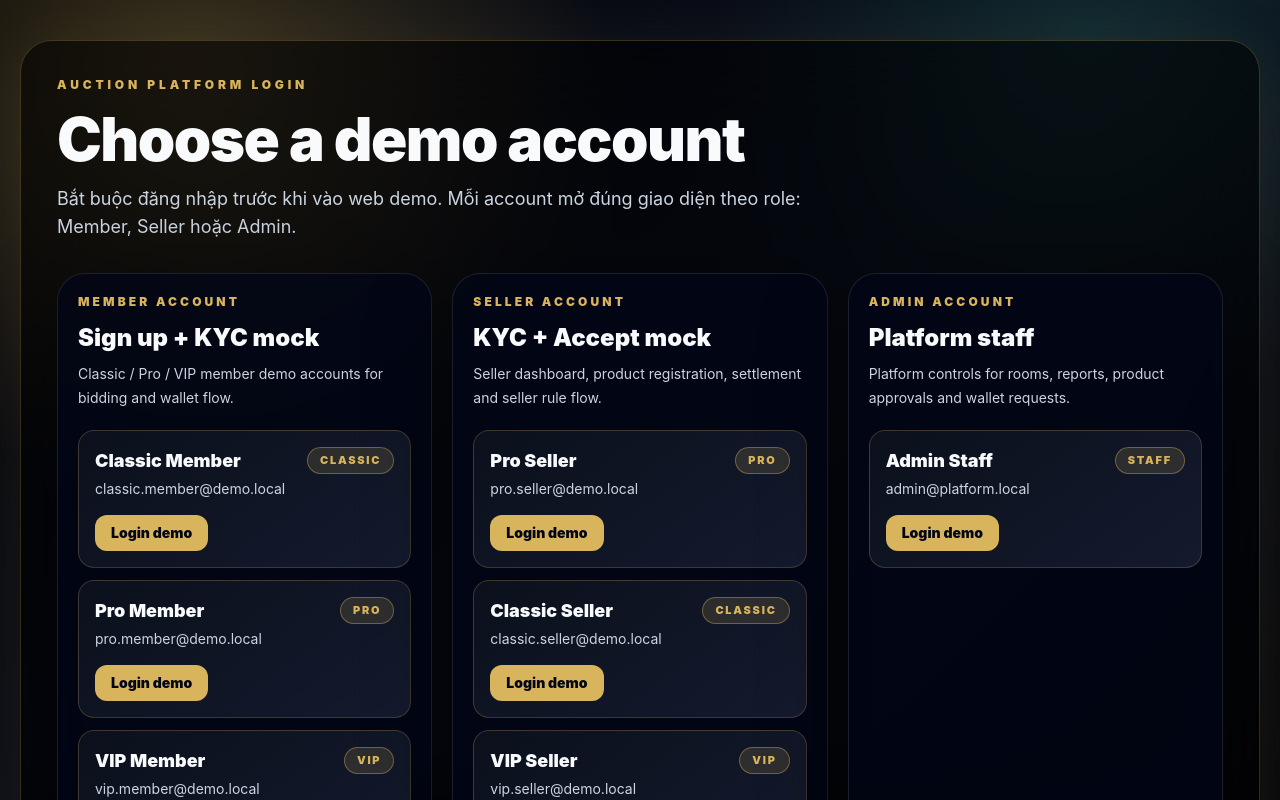
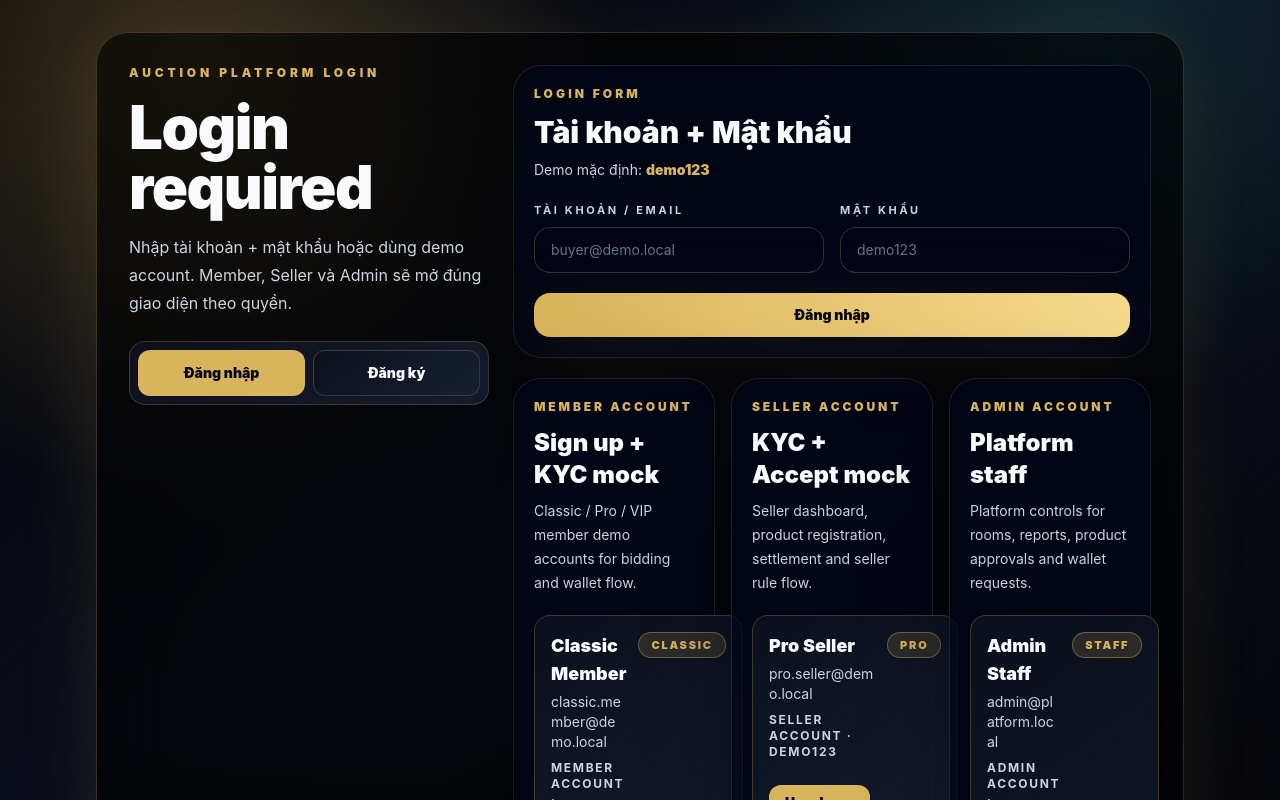
Before and after one commit to leojussleo-tester/auction-credit-platform-demo, a React (Vite) app: page / in a window 1280 px wide. Shown: the top 800 px of the page. Built offline with nearby package versions, Linux system fonts and the light colour scheme.

Commit message:
Add account password login and member seller registration

```diff
--- a/src/components/LoginPage.jsx
+++ b/src/components/LoginPage.jsx
@@ -1,75 +1,199 @@
+import { useMemo, useState } from 'react'
+import { STORAGE_KEY } from '../data/mockData'
+
+const DEMO_PASS = 'demo123'
+
 const groups = [
-  {
-    key: 'buyer',
-    title: 'Member Account',
-    subtitle: 'Sign up + KYC mock',
-    description: 'Classic / Pro / VIP member demo accounts for bidding and wallet flow.',
-  },
-  {
-    key: 'seller',
-    title: 'Seller Account',
-    subtitle: 'KYC + Accept mock',
-    description: 'Seller dashboard, product registration, settlement and seller rule flow.',
-  },
-  {
-    key: 'admin',
-    title: 'Admin Account',
-    subtitle: 'Platform staff',
-    description: 'Platform controls for rooms, reports, product approvals and wallet requests.',
-  },
+  { key: 'buyer', title: 'Member Account', subtitle: 'Sign up + KYC mock', description: 'Classic / Pro / VIP member demo accounts for bidding and wallet flow.' },
+  { key: 'seller', title: 'Seller Account', subtitle: 'KYC + Accept mock', description: 'Seller dashboard, product registration, settlement and seller rule flow.' },
+  { key: 'admin', title: 'Admin Account', subtitle: 'Platform staff', description: 'Platform controls for rooms, reports, product approvals and wallet requests.' },
 ]
+
+const blankRegister = { name: '', email: '', pass: '', confirm: '', role: 'buyer', phone: '', shopName: '', bankInfo: '' }
 
 function tierOf(user) {
   return user.memberLevelOverride || user.sellerTier || (user.role === 'admin' ? 'STAFF' : 'CLASSIC')
 }
 
-export default function LoginPage({ users, onLogin }) {
+function passOf(user) {
+  return user.demoPass || DEMO_PASS
+}
+
+function saveRegisteredAccount(account) {
+  const saved = JSON.parse(localStorage.getItem(STORAGE_KEY) || '{}')
+  const users = Array.isArray(saved.users) ? saved.users : []
+  const nextState = { ...saved, users: [account, ...users.filter((user) => user.id !== account.id)] }
+  localStorage.setItem(STORAGE_KEY, JSON.stringify(nextState))
+}
+
+export default function LoginPage({ users = [], onLogin }) {
+  const [tab, setTab] = useState('login')
+  const [account, setAccount] = useState('')
+  const [pass, setPass] = useState('')
+  const [register, setRegister] = useState(blankRegister)
+  const [error, setError] = useState('')
+  const [notice, setNotice] = useState('')
+  const allUsers = useMemo(() => users || [], [users])
+
+  function clearMessages() {
+    setError('')
+    setNotice('')
+  }
+
+  function fillDemo(user) {
+    setTab('login')
+    setAccount(user.email)
+    setPass(passOf(user))
+    setError('')
+    setNotice(`Đã điền ${user.email}. Bấm Đăng nhập để vào app.`)
+  }
+
+  function submitLogin(event) {
+    event.preventDefault()
+    clearMessages()
+    const normalized = account.trim().toLowerCase()
+    const found = allUsers.find((user) => user.email?.toLowerCase() === normalized || user.username?.toLowerCase() === normalized)
+    if (!found || passOf(found) !== pass) {
+      setError('Sai tài khoản hoặc mật khẩu. Demo password mặc định: demo123')
+      return
+    }
+    onLogin(found.id)
+  }
+
+  function setReg(field, value) {
+    setRegister((prev) => ({ ...prev, [field]: value }))
+  }
+
+  function submitRegister(event) {
+    event.preventDefault()
+    clearMessages()
+    const email = register.email.trim().toLowerCase()
+    if (!register.name.trim() || !email || !register.pass) {
+      setError('Vui lòng nhập đủ họ tên, tài khoản/email và mật khẩu.')
+      return
+    }
+    if (register.pass.length < 6) {
+      setError('Mật khẩu cần tối thiểu 6 ký tự.')
+      return
+    }
+    if (register.pass !== register.confirm) {
+      setError('Mật khẩu xác nhận không khớp.')
+      return
+    }
+    if (allUsers.some((user) => user.email?.toLowerCase() === email || user.username?.toLowerCase() === email)) {
+      setError('Email/tài khoản này đã tồn tại.')
+      return
+    }
+    if (register.role === 'seller' && (!register.shopName.trim() || !register.phone.trim() || !register.bankInfo.trim())) {
+      setError('Seller cần nhập shop name, SĐT và bank info.')
+      return
+    }
+
+    const newUser = {
+      id: `u-custom-${Date.now()}`,
+      role: register.role,
+      name: register.name.trim(),
+      email,
+      username: email,
+      demoPass: register.pass,
+      phone: register.phone.trim(),
+      shopName: register.shopName.trim(),
+      bankInfo: register.bankInfo.trim(),
+      kycStatus: 'Pending',
+      sellerEnabled: false,
+      sellerApprovalStatus: register.role === 'seller' ? 'Pending' : 'Not Seller',
+      sellerTier: register.role === 'seller' ? 'Classic' : undefined,
+      memberLevelOverride: 'Classic',
+      score: 0,
+      winsPaid: 0,
+      totalWonValue: 0,
+      failedPayments: [],
+      seriousFailedPayments: 0,
+      wallet: { available: 0, pending: 0 },
+      winHistory: [],
+      transactions: [],
+    }
+
+    saveRegisteredAccount(newUser)
+    setRegister(blankRegister)
+    setAccount(email)
+    setPass(newUser.demoPass)
+    setTab('login')
+    setNotice('Đăng ký thành công. Trang sẽ tải lại để đồng bộ tài khoản mới, sau đó bấm Đăng nhập.')
+    setTimeout(() => window.location.reload(), 900)
+  }
+
   return (
     <main className="min-h-screen overflow-hidden bg-[#05070b] text-white">
       <div className="pointer-events-none fixed inset-0 bg-[radial-gradient(circle_at_15%_10%,rgba(226,184,90,.24),transparent_32%),radial-gradient(circle_at_85%_5%,rgba(52,211,153,.13),transparent_28%),linear-gradient(135deg,#040507,#0b1020_55%,#06070b)]" />
-      <section className="relative mx-auto flex min-h-screen max-w-7xl items-center px-5 py-10">
-        <div className="w-full rounded-[2rem] border border-auction-gold/25 bg-black/55 p-5 shadow-luxury backdrop-blur-2xl md:p-9">
-          <div className="mb-8 max-w-3xl">
+      <section className="relative mx-auto min-h-screen max-w-6xl px-4 py-8 sm:px-6 lg:px-8">
+        <div className="w-full rounded-[2rem] border border-auction-gold/25 bg-black/60 p-4 shadow-luxury backdrop-blur-2xl sm:p-6 lg:p-8">
+          <div className="grid gap-6 lg:grid-cols-[360px_1fr] lg:items-start">
+            <aside className="lg:sticky lg:top-8">
               <p className="text-xs font-black uppercase tracking-[0.32em] text-auction-gold">Auction Platform Login</p>
-            <h1 className="mt-4 text-4xl font-black tracking-tight text-white md:text-6xl">Choose a demo account</h1>
-            <p className="mt-4 text-base leading-7 text-slate-300 md:text-lg">
-              Bắt buộc đăng nhập trước khi vào web demo. Mỗi account mở đúng giao diện theo role: Member, Seller hoặc Admin.
-            </p>
+              <h1 className="mt-4 text-4xl font-black tracking-tight text-white sm:text-5xl lg:text-6xl">Login required</h1>
+              <p className="mt-4 text-base leading-7 text-slate-300">Nhập tài khoản + mật khẩu hoặc dùng demo account. Member, Seller và Admin sẽ mở đúng giao diện theo quyền.</p>
+              <div className="mt-6 grid grid-cols-2 gap-2 rounded-2xl border border-white/10 bg-white/[0.04] p-2">
+                <button type="button" onClick={() => { setTab('login'); clearMessages() }} className={`rounded-xl px-4 py-3 text-sm font-black transition ${tab === 'login' ? 'bg-auction-gold text-black' : 'text-slate-300 hover:bg-white/10 hover:text-white'}`}>Đăng nhập</button>
+                <button type="button" onClick={() => { setTab('register'); clearMessages() }} className={`rounded-xl px-4 py-3 text-sm font-black transition ${tab === 'register' ? 'bg-auction-gold text-black' : 'text-slate-300 hover:bg-white/10 hover:text-white'}`}>Đăng ký</button>
               </div>
+              {error ? <div className="mt-4 rounded-2xl border border-rose-400/35 bg-rose-500/10 p-4 text-sm font-bold text-rose-100">{error}</div> : null}
+              {notice ? <div className="mt-4 rounded-2xl border border-emerald-300/35 bg-emerald-500/10 p-4 text-sm font-bold text-emerald-100">{notice}</div> : null}
+            </aside>
 
-          <div className="grid gap-5 lg:grid-cols-3">
+            <section className="space-y-5">
+              {tab === 'login' ? (
+                <form onSubmit={submitLogin} className="rounded-[1.75rem] border border-white/10 bg-slate-950/75 p-4 shadow-[0_24px_90px_rgba(0,0,0,.32)] sm:p-5">
+                  <p className="text-xs font-black uppercase tracking-[0.26em] text-auction-gold">Login Form</p>
+                  <h2 className="mt-3 text-3xl font-black text-white">Tài khoản + Mật khẩu</h2>
+                  <p className="mt-2 text-sm leading-6 text-slate-300">Demo mặc định: <span className="font-black text-auction-gold">demo123</span></p>
+                  <div className="mt-5 grid gap-4 md:grid-cols-2">
+                    <label><span className="label">Tài khoản / Email</span><input className="field" value={account} onChange={(event) => setAccount(event.target.value)} placeholder="buyer@demo.local" /></label>
+                    <label><span className="label">Mật khẩu</span><input className="field" type="password" value={pass} onChange={(event) => setPass(event.target.value)} placeholder="demo123" /></label>
+                  </div>
+                  <button className="btn-primary mt-5 w-full" type="submit">Đăng nhập</button>
+                </form>
+              ) : (
+                <form onSubmit={submitRegister} className="rounded-[1.75rem] border border-white/10 bg-slate-950/75 p-4 shadow-[0_24px_90px_rgba(0,0,0,.32)] sm:p-5">
+                  <p className="text-xs font-black uppercase tracking-[0.26em] text-auction-gold">Register Form</p>
+                  <h2 className="mt-3 text-3xl font-black text-white">Đăng ký Member / Seller</h2>
+                  <div className="mt-5 grid gap-4 md:grid-cols-2">
+                    <label className="md:col-span-2"><span className="label">Họ tên</span><input className="field" value={register.name} onChange={(event) => setReg('name', event.target.value)} /></label>
+                    <label><span className="label">Tài khoản / Email</span><input className="field" value={register.email} onChange={(event) => setReg('email', event.target.value)} /></label>
+                    <label><span className="label">Loại tài khoản</span><select className="field" value={register.role} onChange={(event) => setReg('role', event.target.value)}><option value="buyer">Member</option><option value="seller">Seller</option></select></label>
+                    <label><span className="label">Mật khẩu</span><input className="field" type="password" value={register.pass} onChange={(event) => setReg('pass', event.target.value)} /></label>
+                    <label><span className="label">Xác nhận mật khẩu</span><input className="field" type="password" value={register.confirm} onChange={(event) => setReg('confirm', event.target.value)} /></label>
+                    {register.role === 'seller' ? <><label><span className="label">Shop name</span><input className="field" value={register.shopName} onChange={(event) => setReg('shopName', event.target.value)} /></label><label><span className="label">SĐT</span><input className="field" value={register.phone} onChange={(event) => setReg('phone', event.target.value)} /></label><label className="md:col-span-2"><span className="label">Bank info</span><input className="field" value={register.bankInfo} onChange={(event) => setReg('bankInfo', event.target.value)} /></label></> : null}
+                  </div>
+                  <button className="btn-primary mt-5 w-full" type="submit">Tạo tài khoản</button>
+                </form>
+              )}
+
+              <div className="grid gap-4 xl:grid-cols-3">
                 {groups.map((group) => {
-              const groupUsers = users.filter((user) => user.role === group.key)
+                  const groupUsers = allUsers.filter((user) => user.role === group.key && !user.id?.startsWith('u-custom-'))
                   return (
-                <section key={group.key} className="rounded-[1.75rem] border border-white/10 bg-slate-950/75 p-5 shadow-[0_24px_90px_rgba(0,0,0,.32)]">
-                  <p className="text-xs font-black uppercase tracking-[0.26em] text-auction-gold">{group.title}</p>
-                  <h2 className="mt-3 text-2xl font-black text-white">{group.subtitle}</h2>
-                  <p className="mt-2 min-h-[48px] text-sm leading-6 text-slate-300">{group.description}</p>
-
-                  <div className="mt-5 space-y-3">
+                    <section key={group.key} className="flex h-full flex-col rounded-[1.75rem] border border-white/10 bg-slate-950/75 p-4 shadow-[0_24px_90px_rgba(0,0,0,.32)] sm:p-5">
+                      <p className="text-xs font-black uppercase tracking-[0.24em] text-auction-gold">{group.title}</p>
+                      <h3 className="mt-3 min-h-[64px] text-2xl font-black text-white">{group.subtitle}</h3>
+                      <p className="mt-2 min-h-[72px] text-sm leading-6 text-slate-300">{group.description}</p>
+                      <div className="mt-5 grid flex-1 gap-3">
                         {groupUsers.map((user) => (
-                      <button
-                        key={user.id}
-                        onClick={() => onLogin(user.id)}
-                        className="w-full rounded-2xl border border-white/10 bg-white/[0.055] p-4 text-left transition hover:-translate-y-0.5 hover:border-auction-gold/60 hover:bg-auction-gold/10"
-                      >
+                          <article key={user.id} className="flex min-h-[190px] flex-col justify-between rounded-2xl border border-auction-gold/20 bg-white/[0.055] p-4 text-left">
                             <div className="flex items-start justify-between gap-3">
-                          <div>
-                            <p className="text-lg font-black text-white">{user.name}</p>
-                            <p className="mt-1 text-sm text-slate-300">{user.email}</p>
+                              <div className="min-w-0"><p className="text-lg font-black text-white">{user.name}</p><p className="mt-1 break-all text-sm text-slate-300">{user.email}</p><p className="mt-2 text-xs font-bold uppercase tracking-[0.14em] text-slate-400">{group.title.toUpperCase()} · demo123</p></div>
+                              <span className="shrink-0 rounded-full border border-auction-gold/40 bg-auction-gold/15 px-3 py-1 text-[11px] font-black uppercase tracking-[0.16em] text-auction-gold">{tierOf(user)}</span>
                             </div>
-                          <span className="rounded-full border border-auction-gold/40 bg-auction-gold/15 px-3 py-1 text-[11px] font-black uppercase tracking-[0.16em] text-auction-gold">
-                            {tierOf(user)}
-                          </span>
-                        </div>
-                        <span className="mt-4 inline-flex rounded-xl bg-auction-gold px-4 py-2 text-sm font-black text-black">Login demo</span>
-                      </button>
+                            <button type="button" onClick={() => fillDemo(user)} className="mt-4 inline-flex w-fit rounded-xl bg-auction-gold px-4 py-2 text-sm font-black text-black transition hover:brightness-110">Use demo</button>
+                          </article>
                         ))}
                       </div>
                     </section>
                   )
                 })}
               </div>
+            </section>
+          </div>
         </div>
       </section>
     </main>
```
Lines whose indentation alone changed are shown as unchanged.
